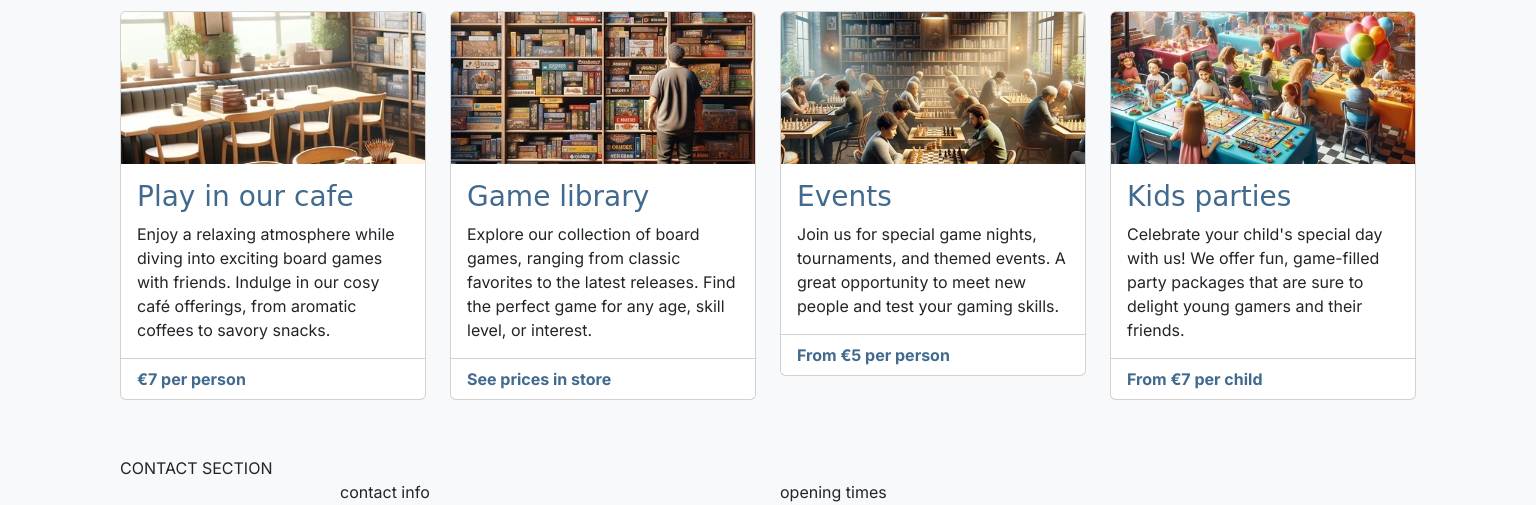
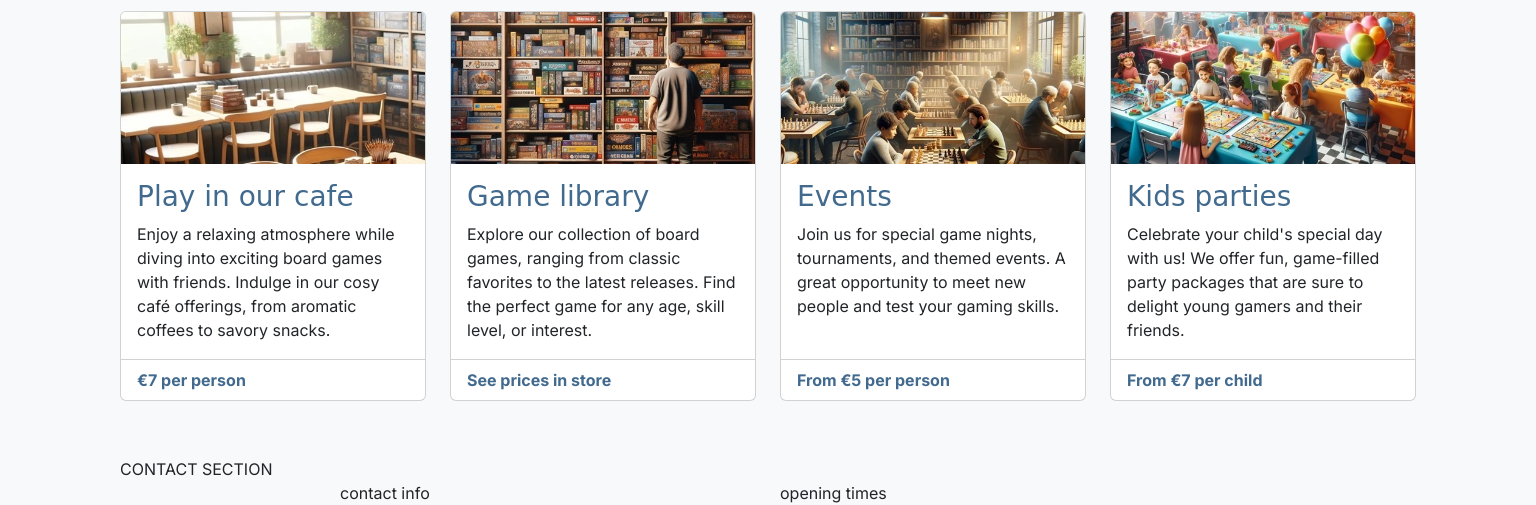
Before and after one commit to Blaisesa/boardwalk-games, a plain HTML site: page index.html in a window 1536 px wide. Shown: the part 586-1091 px from the top of the page. Drawn offline with nearby package versions, Linux system fonts and the light colour scheme; a web font is replaced by a local one.

Commit message:
finish styling service cards

```diff
--- a/assets/css/style.css
+++ b/assets/css/style.css
@@ -72,3 +72,27 @@ h2 {
     border: 2px solid white;
     background-color: lightgray;
 } */
+ @media (min-width: 768px) {
+    /* make card body same height to fix height inconsistency */
+    #services .card-body {
+        min-height: 191px;
+    }
+ }
+  @media (min-width: 992px) {
+    /* make card body same height to fix height inconsistency */
+    #services .card-body {
+        min-height: auto;
+    }
+ }
+ @media (min-width: 1200px) {
+    /* make card body same height to fix height inconsistency */
+    #services .card-body {
+        min-height: 220px;
+    }
+ }
+ @media (min-width: 1400px) {
+    /* make card body same height to fix height inconsistency */
+    #services .card-body {
+        min-height: 195px;
+    }
+ }
```
